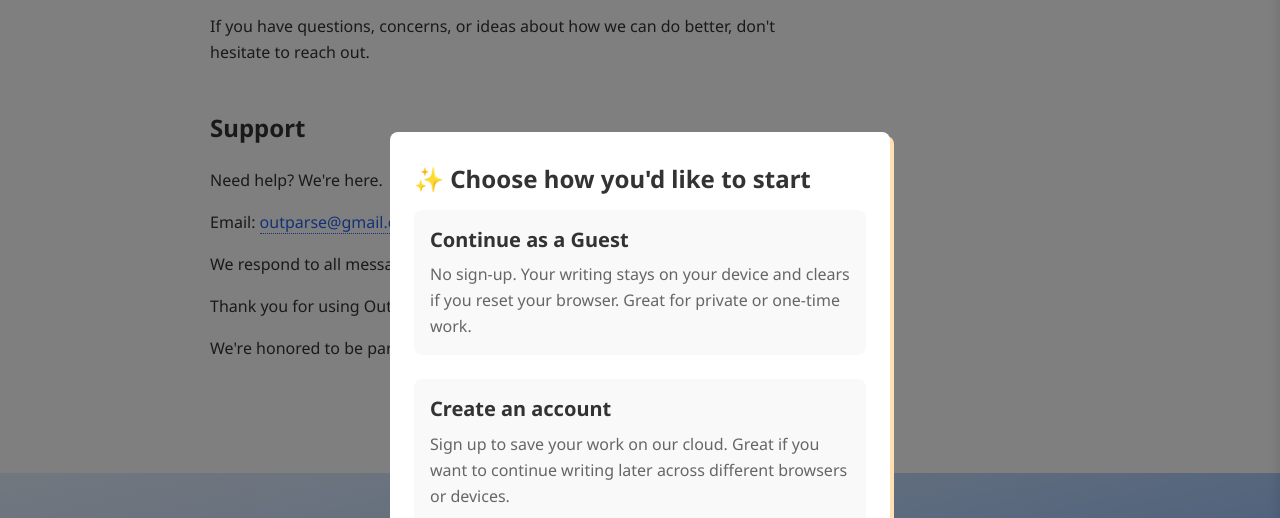
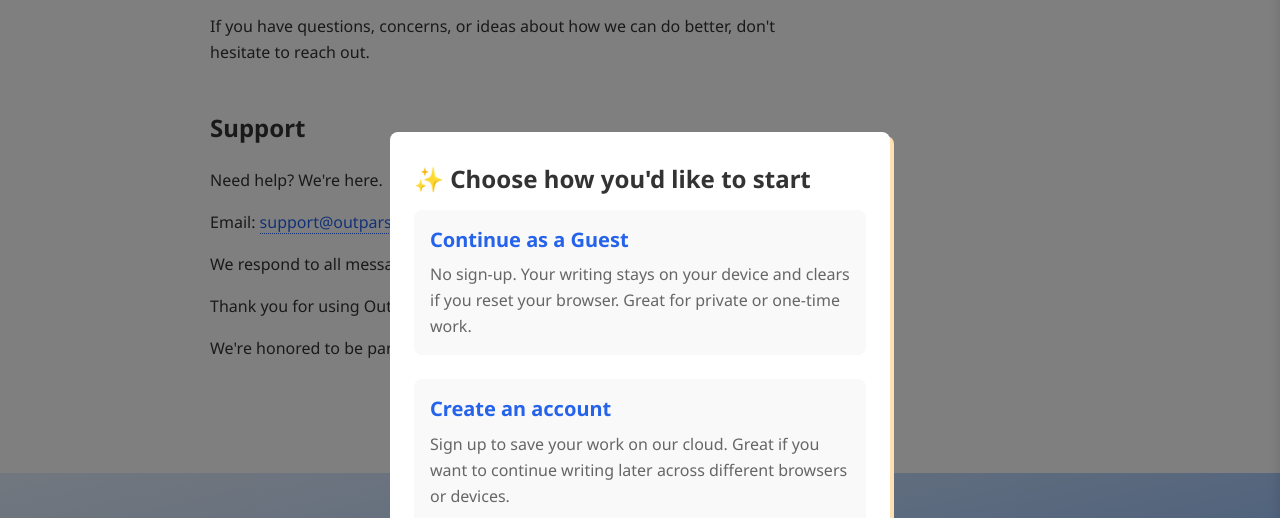
Before and after one commit to outparse/outparse.github.io, a plain HTML site: page privacy.html in a window 1280 px wide. Both pictures are taken after a click on the link "Try Outparse". Shown: the part 1573-2091 px from the top of the page. Drawn offline with Linux system fonts and the light colour scheme.

Commit message:
Update privacy.html

```diff
--- a/privacy.html
+++ b/privacy.html
@@ -956,7 +956,7 @@ Coming soon</a></li>
 
 <h3>Deleting Your Data</h3>
 <p>You can delete your account at any time from the Settings page. This will remove your documents and preferences from our servers.</p>
-<p>If you need confirmation or have any concerns, send an email to <a href="mailto:outparse@gmail.com">outparse@gmail.com</a></p>
+<p>If you need confirmation or have any concerns, send an email to <a href="mailto:support@outparse.com">support@outparse.com</a></p>
 
 <h3>Respecting Your Trust</h3>
 <p>We are committed to building a writing tool that respects your privacy, your creativity, and your time. We will always communicate openly about updates to our policies and practices.</p>
@@ -966,7 +966,7 @@ Coming soon</a></li>
 <div class="policy-section" id="support">
 <h2>Support</h2>
 <p>Need help? We're here.</p>
-<p>Email: <a href="mailto:outparse@gmail.com">outparse@gmail.com</a></p>
+<p>Email: <a href="mailto:support@outparse.com">support@outparse.com</a></p>
 <p>We respond to all messages within 3–5 business days.</p>
 <p>Thank you for using Outparse.</p>
 <p>We're honored to be part of your writing journey.</p>
@@ -978,11 +978,11 @@ Coming soon</a></li>
 <h2>✨ Choose how you'd like to start</h2>
 <div class="modal-options">
 <a href="/app/index.html" class="modal-option">
-<h3>Continue as a Guest</h3>
+<h3 style="color:#2563eb;">Continue as a Guest</h3>
 <p>No sign-up. Your writing stays on your device and clears if you reset your browser. Great for private or one-time work.</p>
 </a>
 <a href="/coming-soon.html" class="modal-option">
-<h3>Create an account</h3>
+<h3 style="color:#2563eb;">Create an account</h3>
 <p>Sign up to save your work on our cloud. Great if you want to continue writing later across different browsers or devices.</p>
 </a>
 </div>
@@ -1090,7 +1090,7 @@ Coming soon</a></li>
 <div class="footer-nav">
 <a href="#" id="getStartedBtn">Try Outparse</a>
 <a href="/">About</a>
-<a href="mailto:outparse@gmail.com">Feedback</a>
+<a href="mailto:support@outparse.com">Feedback</a>
 </div>
 <div class="social-icons">
 <a href="https://github.com/outparse" aria-label="GitHub">
```
